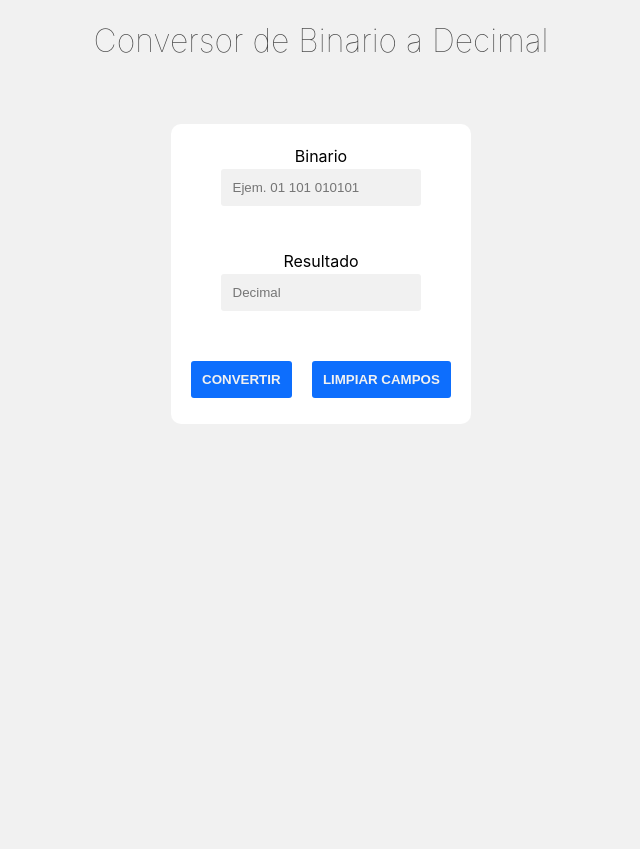
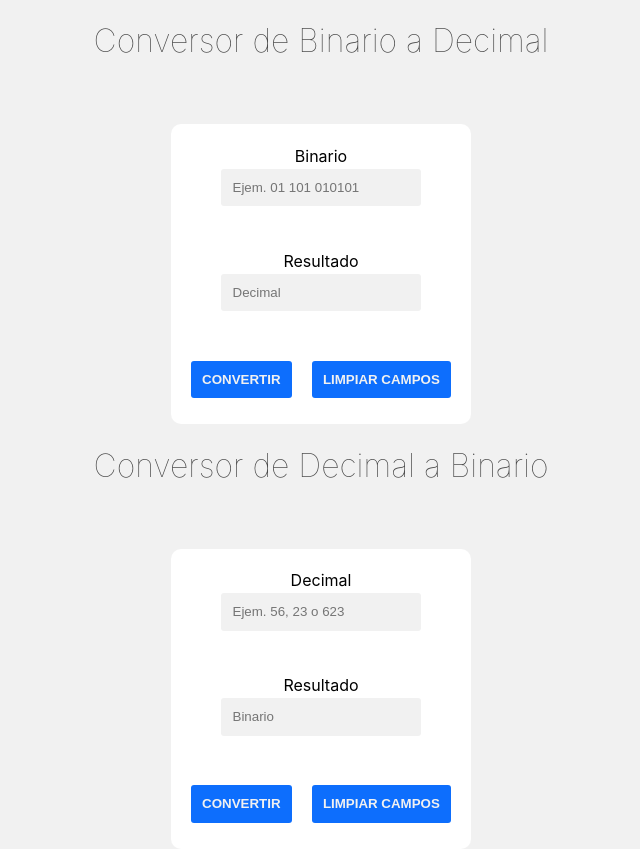
Before and after one commit to Ancient-R/01-conversor-de-binario-2-decimal, a React (Create React App) app: page / in a window 1280 px wide. Shown: the whole page, without its empty margins (319-959 px from the left). Before the commit the page ends 800 px from the top, so only its background shows below. Built offline with nearby package versions, Linux system fonts and the light colour scheme.

Commit message:
Implementacion de los formularios

```diff
--- a/src/App.js
+++ b/src/App.js
@@ -1,12 +1,14 @@
 import React from 'react';
 import Header from './components/header/Header';
 import Form from './components/ui/Form';
+import FormDecimaltoBinary from './components/ui/FormDecimaltoBinary';
 
 function App() {
   return (
-    <>
+    <div className="container">
       <Form />
-    </>
+      <FormDecimaltoBinary />
+    </div>
   );
 }
 
```
